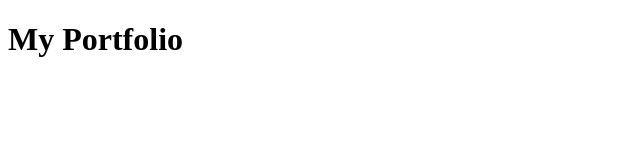
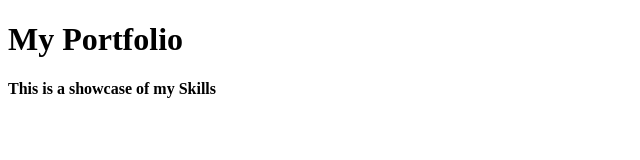
Before and after one commit to ram4students/Portfolio, a plain HTML site: page index.html in a window 1280 px wide. Shown: the whole page, without its empty margins (0-640 px from the left). Drawn offline with Linux system fonts and the light colour scheme.

Commit message:
tagline added

```diff
--- a/index.html
+++ b/index.html
@@ -7,5 +7,6 @@
 </head>
 <body>
     <h1>My Portfolio</h1>
+    <h4>This is a showcase of my Skills</h4>
 </body>
 </html>
```
